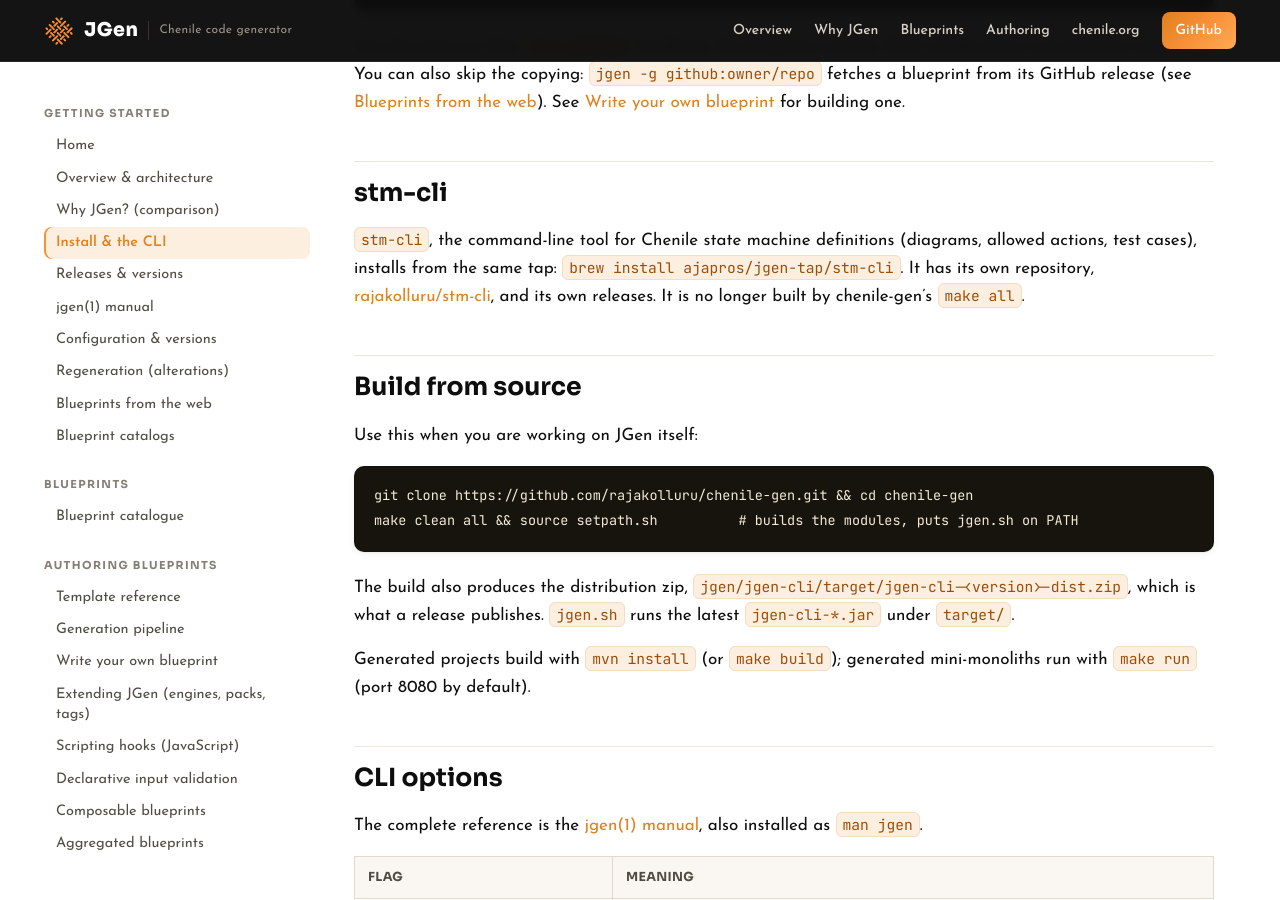
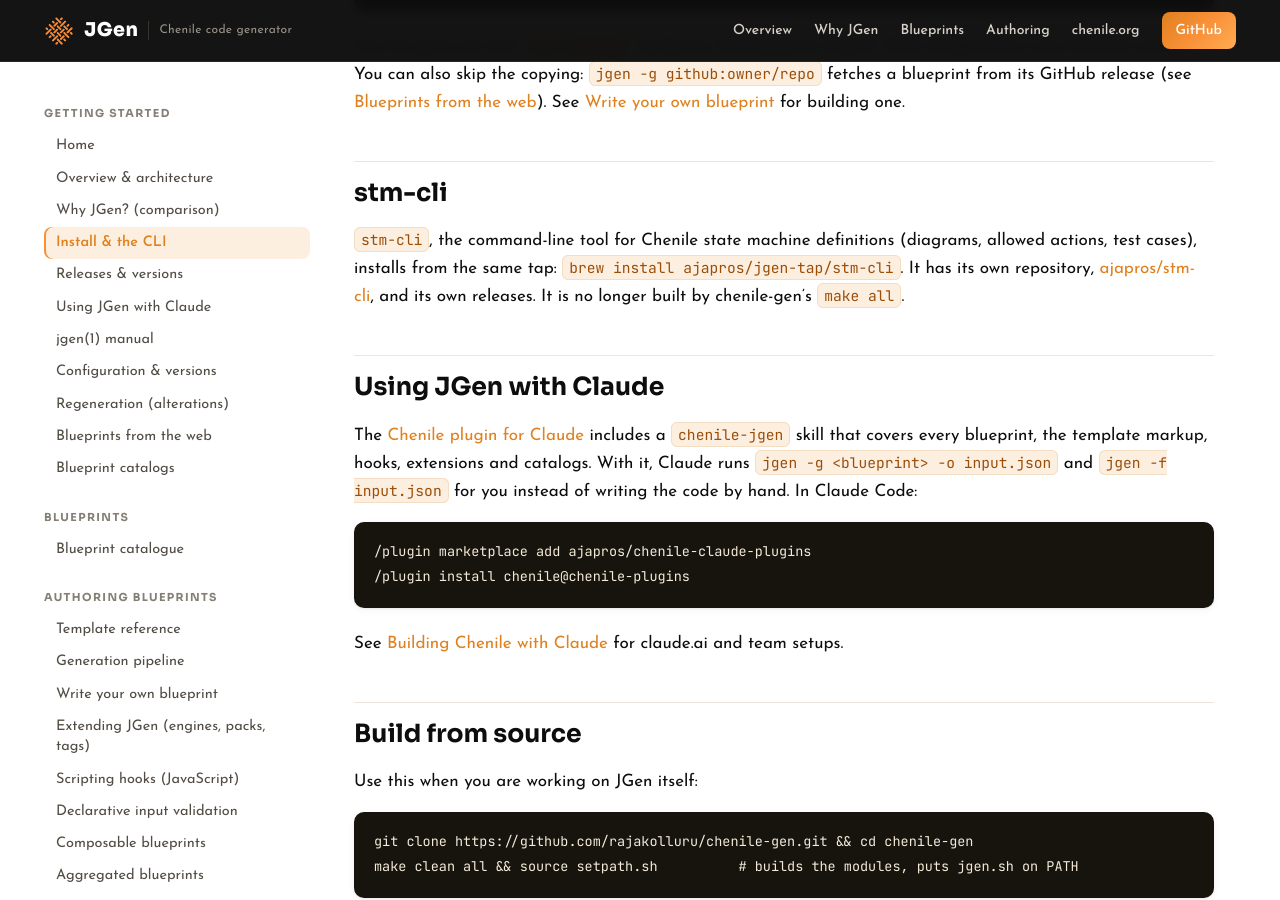
Before and after one commit to ajapros/jgen-microsite, a Jekyll site: the page built from pages/install.md, in a window 1280 px wide and 900 px high, scrolled down 1667 px. Built offline with Jekyll 4.4.1, drawn with Linux system fonts in a browser that asks for light colours.

Commit message:
Using JGen with Claude

````diff
--- a/_data/docsnav.yml
+++ b/_data/docsnav.yml
@@ -10,6 +10,8 @@
       url: "/install/"
     - title: "Releases &amp; versions"
       url: "/releases/"
+    - title: "Using JGen with Claude"
+      url: "/install/#using-jgen-with-claude"
     - title: "jgen(1) manual"
       url: "/manual/"
     - title: "Configuration &amp; versions"
--- a/pages/install.md
+++ b/pages/install.md
@@ -72,8 +72,22 @@
 
 `stm-cli`, the command-line tool for Chenile state machine definitions (diagrams, allowed actions, test cases),
 installs from the same tap: `brew install ajapros/jgen-tap/stm-cli`. It has its own repository,
-[rajakolluru/stm-cli](https://github.com/rajakolluru/stm-cli), and its own releases. It is no longer built
+[ajapros/stm-cli](https://github.com/ajapros/stm-cli), and its own releases. It is no longer built
 by chenile-gen's `make all`.
+
+## Using JGen with Claude
+
+The [Chenile plugin for Claude](https://github.com/ajapros/chenile-claude-plugins) includes a `chenile-jgen`
+skill that covers every blueprint, the template markup, hooks, extensions and catalogs. With it, Claude runs
+`jgen -g <blueprint> -o input.json` and `jgen -f input.json` for you instead of writing the code by hand. In Claude
+Code:
+
+```text
+/plugin marketplace add ajapros/chenile-claude-plugins
+/plugin install chenile@chenile-plugins
+```
+
+See [Building Chenile with Claude](https://chenile.org/developer/claude/) for claude.ai and team setups.
 
 ## Build from source
 
````
Also changed, not shown: pages/releases.md (+1 -1 lines).
